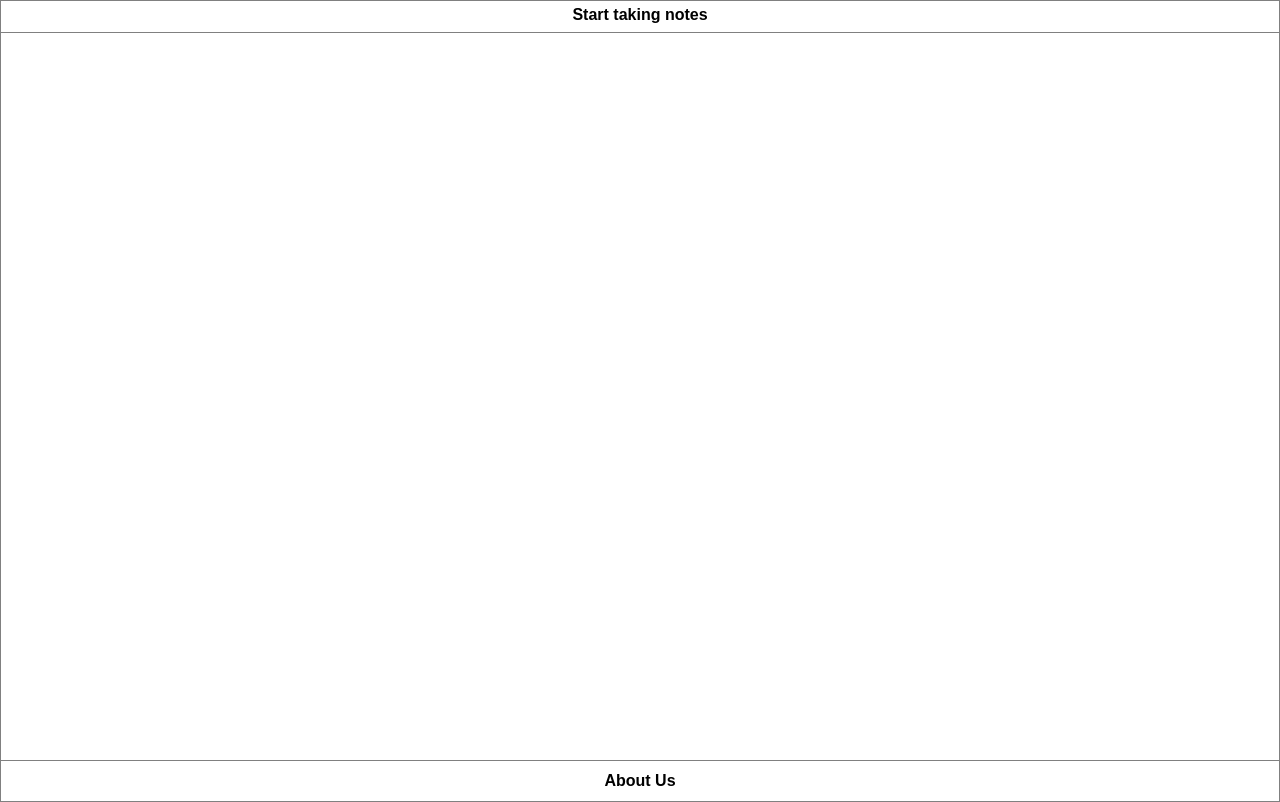
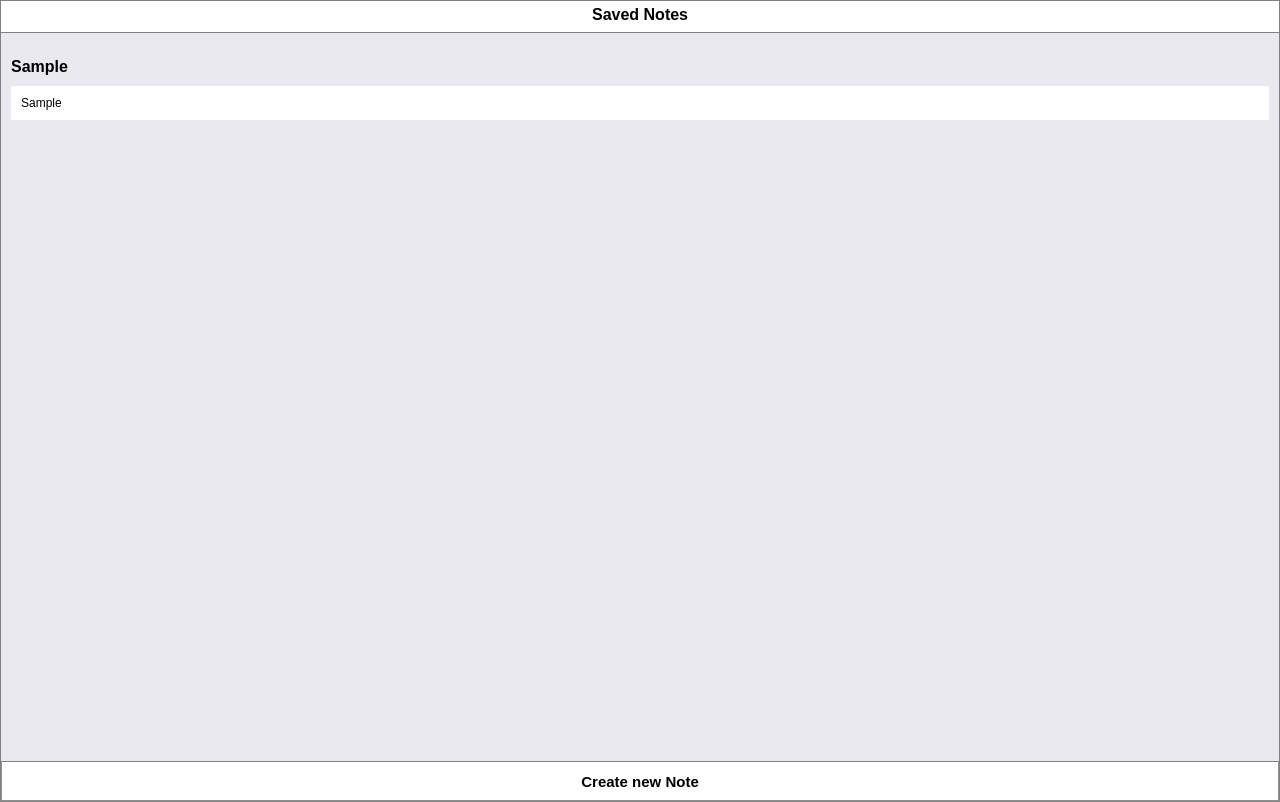
Before and after one commit to arpitajain0811/ReactNotesApp, a React (Create React App) app: page / in a window 1280 px wide. Both pictures are taken after typing "Sample", "Sample" into the empty fields and a click on the button "Save". Built offline with nearby package versions, Linux system fonts and the light colour scheme.

Commit message:
added components for saved notes page

```diff
--- a/src/components/App/app.jsx
+++ b/src/components/App/app.jsx
@@ -2,6 +2,8 @@ import React from 'react';
 import Header from '../HeaderComponent/Header';
 import Footer from '../FooterComponent/Footer';
 import Body from '../BodyComponent/Body';
+import FooterButton from '../FooterComponent/FooterButton';
+import SavedNotes from '../SavedNotesComponent/SavedNotes';
 import './App.css';
 
 const charLimit = 120;
@@ -81,8 +83,12 @@ class App extends React.Component {
     }
     return (
       <div className="Board">
-        <Header text="Start taking notes" />
-        <Footer text="About Us" />
+        <Header text="Saved Notes" />
+        <SavedNotes notesArray={this.state.savedNotes} />
+        <FooterButton
+          text="Create new Note"
+          // onClick={() => { this.changeState(); }}
+        />
       </div>
     );
   }
--- a/src/components/FooterComponent/Footer.css
+++ b/src/components/FooterComponent/Footer.css
@@ -5,4 +5,8 @@
     border-top:1px solid gray;
     width: 100%;
     height: 40px;
+    font-weight: bold;
+    font-size: 15px;
+    background-color: white;
+    border-radius: 0;
 }
--- /dev/null
+++ b/src/components/FooterComponent/FooterButton.jsx
@@ -0,0 +1,18 @@
+import React from 'react';
+import PropTypes from 'prop-types';
+import './Footer.css';
+
+const Footer = props => (
+  <button
+    className="Footer"
+    // onClick={props.onClick()}
+  >
+    {props.text}
+  </button>
+);
+
+export default Footer;
+Footer.propTypes = {
+  text: PropTypes.string.isRequired,
+  // onClick: PropTypes.func.isRequired,
+};
--- /dev/null
+++ b/src/components/NoteBoxComponent/NoteBox.css
@@ -0,0 +1,17 @@
+.Notebox{
+    display: flex;
+    flex-direction: column;
+    background-color: #E9E9EF;
+    padding-top: 5px;
+}
+.NoteHeading{
+    font-weight: bold;
+    padding: 10px;
+    padding-left:0;
+}
+.NoteContent{
+    background-color: white;
+    flex-grow: 1;
+    padding: 10px;
+    font-size: 12px;
+}
--- /dev/null
+++ b/src/components/NoteBoxComponent/NoteBox.jsx
@@ -0,0 +1,16 @@
+import React from 'react';
+import PropTypes from 'prop-types';
+import './NoteBox.css';
+
+const NoteBox = props => (
+  <div className="Notebox">
+    <div className="NoteHeading">{props.title}</div>
+    <div className="NoteContent">{props.content}</div>
+  </div>
+);
+
+export default NoteBox;
+NoteBox.propTypes = {
+  title: PropTypes.string.isRequired,
+  content: PropTypes.string.isRequired,
+};
--- /dev/null
+++ b/src/components/SavedNotesComponent/SavedNotes.css
@@ -0,0 +1,9 @@
+.SavedNotesBody{
+    flex-grow: 1;
+    padding: 10px;
+    display: flex;
+    flex-direction: column;
+    top:0;
+    justify-content: space-between;
+    background-color: #E9E9EF;
+}
--- /dev/null
+++ b/src/components/SavedNotesComponent/SavedNotes.jsx
@@ -0,0 +1,26 @@
+import React from 'react';
+import PropTypes from 'prop-types';
+import './SavedNotes.css';
+import NoteBox from '../NoteBoxComponent/NoteBox';
+
+const SavedNotes = (props) => {
+  const noteHolder = [];
+  for (let i = 0; i < props.notesArray.length; i += 1) {
+    noteHolder.push((<NoteBox
+      title={props.notesArray[i].title}
+      content={props.notesArray[i].body}
+    />
+    ));
+  }
+
+  return (
+    <div className="SavedNotesBody">
+      {noteHolder}
+    </div>
+  );
+};
+
+export default SavedNotes;
+SavedNotes.propTypes = {
+  notesArray: PropTypes.string.isRequired,
+};
--- a/src/render.jsx
+++ b/src/render.jsx
@@ -1,6 +1,6 @@
 import React from 'react';
 import ReactDOM from 'react-dom';
-import App from './components/App/App';
+import App from './components/App/app';
 // import registerServiceWorker from './registerServiceWorker';
 const render = () => { ReactDOM.render(<App />, document.getElementById('root')); };
 export default render;
```
